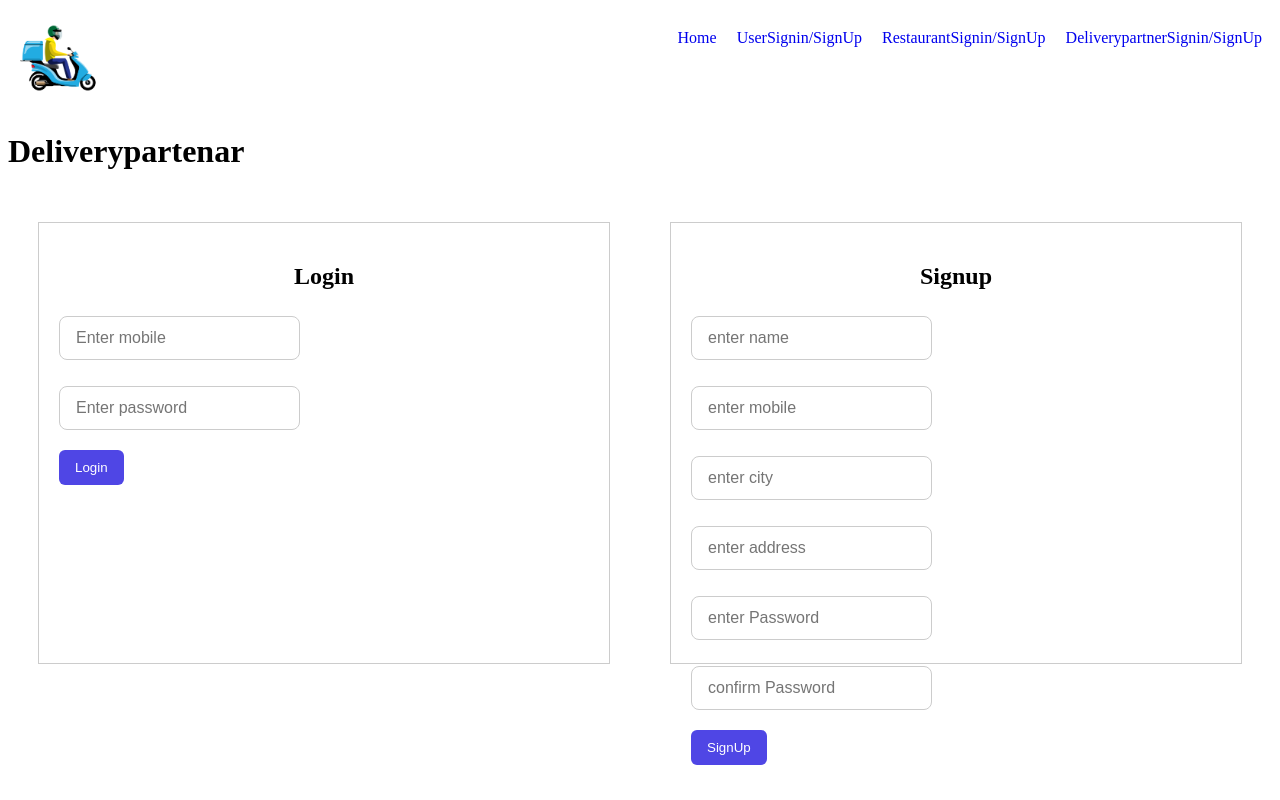
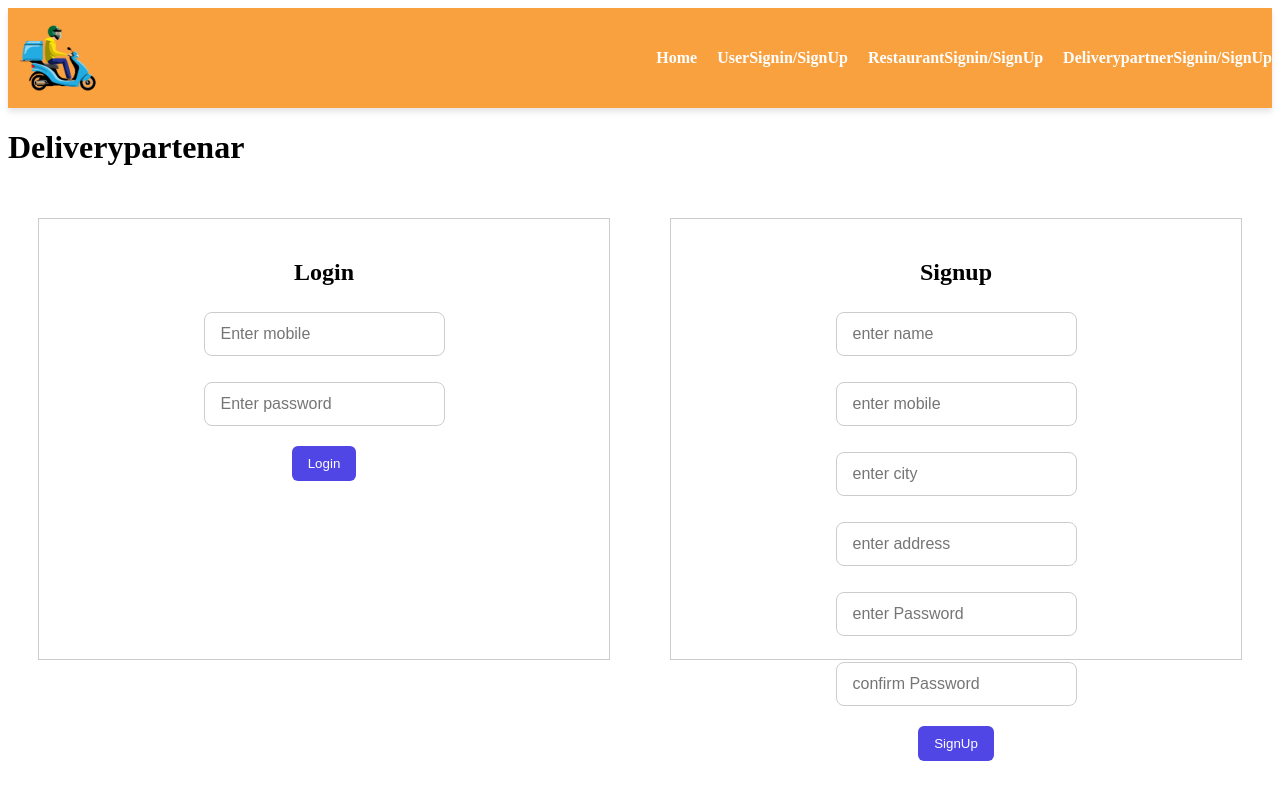
Before and after one commit to BharatRVala/FoodDeliveryApp, a Next.js app: page /deliverypartner in a window 1280 px wide. Built offline with nearby package versions, Linux system fonts and the light colour scheme.

Commit message:
set loading

```diff
--- a/src/app/_components/Signup.js
+++ b/src/app/_components/Signup.js
@@ -59,7 +59,7 @@ const Signup = () => {
             <div>
 
                 <div className="input-wrapper">
-                    <input type="text" placeholder="Enter email id" required="true" className="input-field" value={email} onChange={(e) => setEmail(e.target.value)} />
+                    <input type="text" placeholder="Enter email id"  className="input-field" value={email} onChange={(e) => setEmail(e.target.value)} />
                     {
                         error && !email && <span className="input-error"> Please Enter Valid Email</span>
                     }
--- a/src/app/globals.css
+++ b/src/app/globals.css
@@ -2,39 +2,8 @@
   outline: none;
 }
 
-.header-wrapper {
-  display: flex;
-  justify-content: space-between;
-}
+.input-wrapper {
 
-.header-wrapper ul {
-  display: flex;
-}
-
-.header-wrapper ul li {
-  list-style-type: none;
-  padding: 5px;
-}
-
-.header-wrapper ul li a {
-  text-decoration: none;
-  padding: 5px;
-}
-
-.header-wrapper ul li button {
-  background-color: rgb(240, 96, 96);
-  padding: 5px;
-  color: white;
-  font-size: 10px;
-}
-
-
-
-
-
-
-.input-wrapper {
-  display: flex;
   gap: 12px;
   margin-top: 20px;
 }
@@ -814,3 +783,123 @@ table img {
   font-size: 10px;
   background-color: aliceblue;
 }
+
+
+
+/* Header Styles */
+.header-wrapper {
+  display: flex;
+  justify-content: space-between;
+  align-items: center;
+  /* padding: 1rem 2rem; */
+  background-color: #F9A03F; /* Main color */
+  box-shadow: 0 4px 6px rgba(0, 0, 0, 0.1);
+}
+
+.header-wrapper .logo {
+  width: 100px;
+  height: 100px;
+}
+
+.header-wrapper .logo .logo {
+  width: 100px;
+  height: 50px;
+}
+
+.header-wrapper ul {
+  display: flex;
+  gap: 20px;
+  font-size: 1rem;
+  list-style: none;
+  margin: 0;
+  padding: 0;
+}
+
+.header-wrapper ul li {
+  font-weight: bold;
+}
+
+.header-wrapper ul li a {
+  text-decoration: none;
+  color: #FFFFFF;
+  transition: color 0.3s ease;
+}
+
+.header-wrapper ul li a:hover {
+  color: #D7F694; /* Hover color */
+}
+
+/* Customer Header */
+.customer-header-wrapper ul li a {
+  color: #FFFFFF;
+}
+
+.customer-header-wrapper ul li a:hover {
+  color: #EAEFB1; /* Hover color */
+}
+
+.customer-header-wrapper .logout-btn {
+  background-color: #CEB5A7; /* Logout button background */
+  color: #FFFFFF;
+  border: none;
+  padding: 0.5rem 1rem;
+  border-radius: 4px;
+  cursor: pointer;
+  transition: background-color 0.3s ease;
+}
+
+.customer-header-wrapper .logout-btn:hover {
+  background-color: #F7D488; /* Hover color */
+}
+
+/* Delivery Header */
+.delivery-header-wrapper ul li a {
+  color: #FFFFFF;
+}
+
+.delivery-header-wrapper ul li a:hover {
+  color: #D7F694; /* Hover color */
+}
+
+.delivery-header-wrapper .logout-btn {
+  color: #F9A03F;
+  background-color: transparent;
+  border: 1px solid #F9A03F;
+  padding: 0.5rem 1rem;
+  border-radius: 4px;
+  cursor: pointer;
+  transition: background-color 0.3s ease, color 0.3s ease;
+}
+
+.delivery-header-wrapper .logout-btn:hover {
+  background-color: #F9A03F;
+  color: #FFFFFF;
+}
+
+/* Restaurant Header */
+.restaurant-header-wrapper ul li a {
+  color: #FFFFFF;
+}
+
+.restaurant-header-wrapper ul li a:hover {
+  color: #D7F694; /* Hover color */
+}
+
+.restaurant-header-wrapper .logout-btn {
+  background-color: #CEB5A7; /* Logout button background */
+  color: #FFFFFF;
+  border: none;
+  padding: 0.5rem 1rem;
+  border-radius: 4px;
+  cursor: pointer;
+  transition: background-color 0.3s ease;
+}
+
+.restaurant-header-wrapper .logout-btn:hover {
+  background-color: #F7D488; /* Hover color */
+}
+
+.loginc{
+align-items: center;
+justify-content: center;
+}
```
